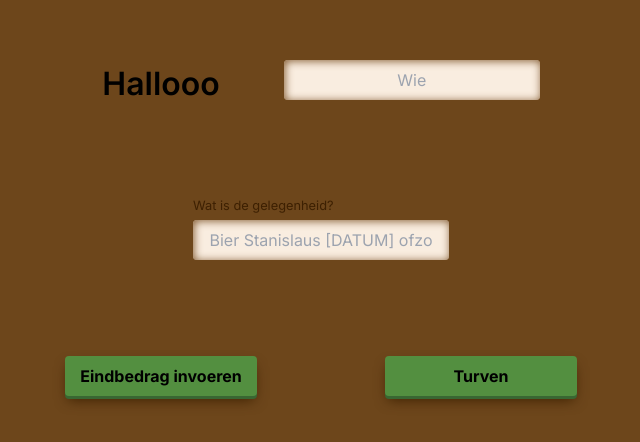
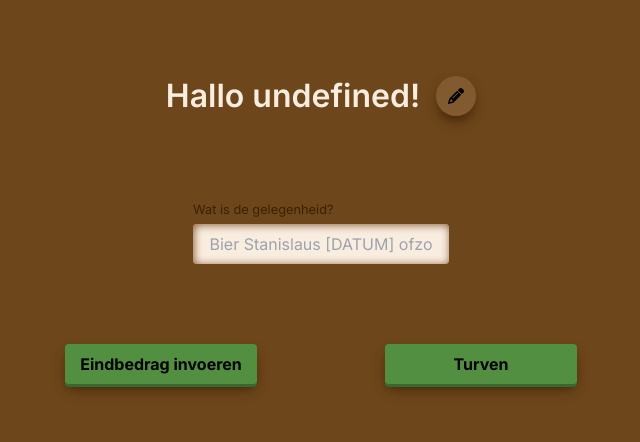
Before and after one commit to S-D-V-A-S-M-V-V-I-C-T-S-S-BAGGER/BAGGER-next, a Next.js app: page /turf in a window 1280 px wide. Shown: the part 172-614 px from the top of the page, without its empty margins (319-959 px from the left). Built offline with nearby package versions, Linux system fonts and the light colour scheme.

Commit message:
adds fontawesome and can change name

```diff
--- a/app/globals.css
+++ b/app/globals.css
@@ -7,12 +7,19 @@
   --tekst-schaduw-blauw: #018678ff;
   --aarde-mega-bruin: #3d2002ff;
   --aarde-bruin: #6d461bff;
+
   --aarde-bovenkant-bruin: #825a30ff;
+  --aarde-bovenkant-bruin-1: #8c6338ff;
+  --aarde-bovenkant-bruin-2: #6e4922ff;
+  --aarde-bovenkant-bruin-3: #5e3c19ff;
+  --aarde-bovenkant-bruin-4: #4f3112ff;
+  --aarde-bovenkant-bruin-5: #42270bff;
+
   --aarde-mega-licht-bruin: #f9ede0ff;
   --aarde-bovenkant-beige: #e39f61ff;
   --blad-lichtgroen: #65b045ff;
   --blad-donkergroen: #538f40ff;
-  --blad-iets-donkerdergroen: #4a8737ff;
+  --blad-donkergroen-1: #4a8737ff;
   --steeltje-donkergroen: #396732ff;
   --aarde-bier: #ce8d4aff;
   --tekst-zwart: #000000ff;
@@ -64,4 +71,5 @@ main {
 h3 {
   font-size: 2rem;
   font-weight: 600;
+  color: var(--aarde-mega-licht-bruin)
 }
--- a/components/BaggerButton.tsx
+++ b/components/BaggerButton.tsx
@@ -1,5 +1,5 @@
 import { FC, MouseEventHandler, PropsWithChildren } from "react";
-import './baggerButton.css'
+import './baggerButton.css';
 
 type BaggerButtonProps = {
 	onClick: MouseEventHandler<HTMLButtonElement>;
@@ -8,7 +8,7 @@ type BaggerButtonProps = {
 const BaggerButton: FC<PropsWithChildren<BaggerButtonProps>> = ({children, onClick}) => {
 	return (
 		<button className="baggerButton" onClick={onClick}>{ children }</button>
-	)
-}
+	);
+};
 
 export default BaggerButton;
--- /dev/null
+++ b/components/Bubbel.tsx
@@ -0,0 +1,25 @@
+"use client";
+
+import { CSSProperties, FC, PropsWithChildren } from "react";
+
+interface BubbelProps {
+  style?: CSSProperties;
+  className?: string;
+}
+
+const Bubbel: FC<PropsWithChildren<BubbelProps>> = ({
+  children,
+  style,
+  className,
+}) => {
+  const combinedClassName = className
+    ? [className, "bubbel"].join(" ")
+    : "bubbel";
+  return (
+    <div className={combinedClassName} style={style}>
+      {children}
+    </div>
+  );
+};
+
+export default Bubbel;
--- /dev/null
+++ b/components/RoundNeoButton.tsx
@@ -0,0 +1,14 @@
+import { FC, MouseEventHandler, PropsWithChildren } from "react";
+import './roundNeoButton.css';
+
+type RoundNeoButtonProps = {
+    onClick: MouseEventHandler<HTMLButtonElement>;
+}
+
+const RoundNeoButton: FC<PropsWithChildren<RoundNeoButtonProps>> = ({children, onClick}) => {
+    return (
+        <button className="roundNeoButton" onClick={onClick}>{ children }</button>
+    );
+};
+
+export default RoundNeoButton;
--- a/components/baggerButton.css
+++ b/components/baggerButton.css
@@ -18,7 +18,7 @@
 }
 
 .baggerButton:active {
-	background-color: var(--blad-iets-donkerdergroen);
+	background-color: var(--blad-donkergroen-1);
 }
 
 .animation {
@@ -33,7 +33,7 @@
 
 	to {
 		transform: translateY(2px);
-		background-color: var(--blad-iets-donkerdergroen);
+		background-color: var(--blad-donkergroen-1);
 		box-shadow: var(--steeltje-donkergroen) 0 3px 0, var(--aarde-mega-bruin) 0 7px 13px -3px;
 	}
 }
--- /dev/null
+++ b/components/roundNeoButton.css
@@ -0,0 +1,12 @@
+.roundNeoButton {
+    border-radius: 50%;
+    width: 2.5rem;
+    height: 2.5rem;
+    background: var(--aarde-bovenkant-bruin);
+    box-shadow: var(--aarde-mega-bruin) 0 7px 13px -3px;
+
+    &:hover {
+        background: var(--aarde-bovenkant-bruin-1);
+        box-shadow: var(--aarde-mega-bruin) 0 10px 20px -3px;
+    }
+}
--- a/components/turf/TallyCreation.tsx
+++ b/components/turf/TallyCreation.tsx
@@ -1,6 +1,10 @@
-import {FC, useRef} from 'react';
+import {FC, useRef, useState} from 'react';
 import './turf.css';
 import BaggerButton from '../BaggerButton';
+import { FontAwesomeIcon } from '@fortawesome/react-fontawesome';
+import {faPencil} from "@fortawesome/free-solid-svg-icons/faPencil";
+import RoundNeoButton from "@/components/RoundNeoButton";
+import {faCheck} from "@fortawesome/free-solid-svg-icons/faCheck";
 
 type TallyCreationProps = {
     person: string | null,
@@ -12,6 +16,9 @@ type TallyCreationProps = {
 const TallyCreation: FC<TallyCreationProps> = ({startTally, enterAmount, person, event}) => {
     const wieRef = useRef<HTMLInputElement>(null);
     const watRef = useRef<HTMLInputElement>(null);
+    const [isEditing, setEditing] = useState(false);
+
+    const [name, setName] = useState(person ?? undefined);
 
     const checkValues = () => {
         if (wieRef.current && wieRef.current.value.length < 1) {
@@ -25,12 +32,34 @@ const TallyCreation: FC<TallyCreationProps> = ({startTally, enterAmount, person,
         return true;
     };
 
+    const toggleEdit = () => {
+        if (isEditing) {
+            // TODO: save this name in localstorage?
+            setName(wieRef?.current?.value);
+        }
+        setEditing(!isEditing);
+    };
+
     return (
         <main className="tallyCreationMain">
-            <div className="rowFlex gap5vw">
-                <h3 className="rowFlex">Hallooo </h3>
-                <input className="tallyCreationInput baggerInput" ref={wieRef} type="text" placeholder="Wie"
-                        defaultValue={person ?? undefined}/>
+            <div className="rowFlex gap1rem center">
+                <h3 className="rowFlex">Hallo {
+                    isEditing ? undefined : `${name}!`
+                }</h3>
+                {isEditing
+                    ? (
+                        <input
+                            className="tallyCreationInput baggerInput noMargin"
+                            ref={wieRef}
+                            type="text"
+                            placeholder="Wie"
+                            defaultValue={name ?? undefined}
+                        />
+                    ) : undefined
+                }
+                <RoundNeoButton onClick={() => toggleEdit()}>
+                    <FontAwesomeIcon icon={isEditing ? faCheck : faPencil} />
+                </RoundNeoButton>
             </div>
             <div>
                 <div className="centeredContent">
@@ -44,14 +73,14 @@ const TallyCreation: FC<TallyCreationProps> = ({startTally, enterAmount, person,
             <div className="rowFlex gap10vw">
                 <BaggerButton onClick={() => {
                     if (checkValues()) {
-                        enterAmount(wieRef.current?.value ?? '', watRef.current?.value ?? '');
+                        enterAmount(name ?? '', watRef.current?.value ?? '');
                     }
                 }}>
                     Eindbedrag invoeren
                 </BaggerButton>
                 <BaggerButton onClick={() => {
                     if (checkValues()) {
-                        startTally(wieRef.current?.value ?? '', watRef.current?.value ?? '');
+                        startTally(name ?? '', watRef.current?.value ?? '');
                     }
                 }}>
                     Turven
--- a/components/turf/turf.css
+++ b/components/turf/turf.css
@@ -77,6 +77,9 @@
     display: flex;
     flex-direction: row;
     justify-content: center;
+    &.center {
+        align-items: center;
+    }
 }
 
 .tallyCreationMain {
@@ -92,6 +95,14 @@
 
 .gap5vw {
     gap: 5vw;
+}
+
+.gap1rem {
+    gap: 1rem;
+}
+
+.noMargin {
+    margin: 0;
 }
 
 .tallyCreationInput {
@@ -189,7 +200,6 @@
     border-radius: 0.25rem;
     background-color: var(--aarde-mega-licht-bruin);
     box-shadow: var(--aarde-bovenkant-bruin) 1px 1px 8px 0 inset;
-    margin-bottom: 1rem;
     display: block;
 }
 
--- a/package.json
+++ b/package.json
@@ -9,6 +9,11 @@
     "lint": "next lint"
   },
   "dependencies": {
+    "@fortawesome/fontawesome-svg-core": "^6.5.1",
+    "@fortawesome/free-brands-svg-icons": "^6.5.1",
+    "@fortawesome/free-regular-svg-icons": "^6.5.1",
+    "@fortawesome/free-solid-svg-icons": "^6.5.1",
+    "@fortawesome/react-fontawesome": "^0.2.0",
     "@types/node": "20.1.2",
     "@types/react": "18.2.6",
     "@types/react-dom": "18.2.4",
```
Also changed, not shown: 1 other file (tests, documents, lock files or other folders).
